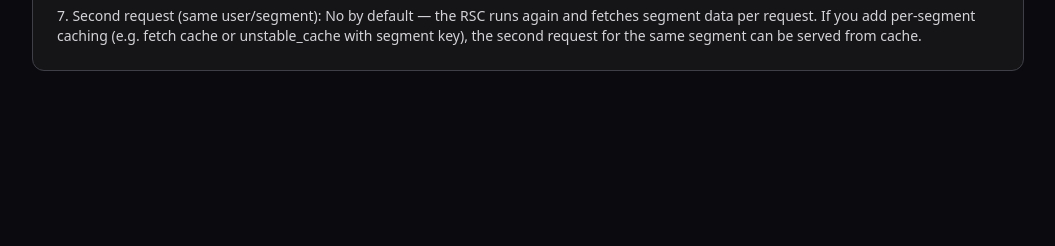
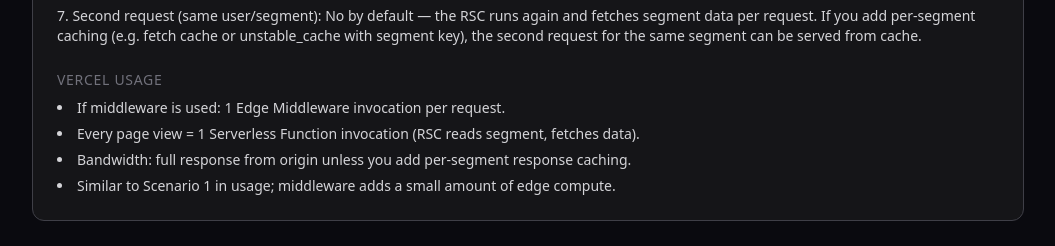
Before and after one commit to gjshah7254/personalisation-scenarios, a Next.js app: page /scenario-4 in a window 1280 px wide. Shown: the part 900-1146 px from the top of the page, without its empty margins (112-1167 px from the left). Before the commit the page ends 1003 px from the top, so only its background shows below. Built offline with nearby package versions, Linux system fonts and the light colour scheme; no server answers.

Commit message:
Vercel usage explained

```diff
--- a/src/app/components/ScenarioExplanation.tsx
+++ b/src/app/components/ScenarioExplanation.tsx
@@ -6,6 +6,7 @@ interface ScenarioExplanationProps {
   secondRequestFromCache: boolean;
   secondRequestFromCacheNote?: string;
   steps: string[];
+  vercelUsage: string[];
 }
 
 export function ScenarioExplanation({
@@ -16,6 +17,7 @@ export function ScenarioExplanation({
   secondRequestFromCache,
   secondRequestFromCacheNote,
   steps,
+  vercelUsage,
 }: ScenarioExplanationProps) {
   return (
     <section className="rounded-xl border border-zinc-700 bg-zinc-900/80 p-6">
@@ -72,6 +74,14 @@ export function ScenarioExplanation({
           <li key={i}>{step}</li>
         ))}
       </ol>
+      <h3 className="mt-6 text-sm font-medium uppercase tracking-wider text-zinc-500">
+        Vercel usage
+      </h3>
+      <ul className="mt-2 list-inside list-disc space-y-1.5 text-sm text-zinc-300">
+        {vercelUsage.map((item, i) => (
+          <li key={i}>{item}</li>
+        ))}
+      </ul>
     </section>
   );
 }
--- a/src/app/scenario-1/page.tsx
+++ b/src/app/scenario-1/page.tsx
@@ -47,6 +47,12 @@ export default async function Scenario1Page() {
           "Full HTML is streamed to the client. No client-side JS is needed for the personalised content.",
           "Second request (same user/segment): No — the page is dynamic; each request is re-rendered on the server. Same user visiting again does not get a cached response unless you add caching (e.g. unstable_cache or segment-based cache).",
         ]}
+        vercelUsage={[
+          "Every page view = 1 Serverless Function invocation (full SSR).",
+          "No Edge Middleware invocations for this route.",
+          "Bandwidth: full HTML response from origin on every request (no CDN cache for this dynamic route by default).",
+          "Usage scales with traffic: more visitors = more function invocations and higher cost.",
+        ]}
       />
     </div>
   );
--- a/src/app/scenario-2/page.tsx
+++ b/src/app/scenario-2/page.tsx
@@ -44,6 +44,12 @@ export default function Scenario2Page() {
           "Personalisation happens entirely in the browser after the initial load.",
           "Second request (same user/segment): Yes for the page HTML — it is served from CDN cache (same static page for everyone). The personalised block is still filled in on the client after hydration; the API may be cached by the browser or CDN.",
         ]}
+        vercelUsage={[
+          "Page HTML/JS/assets: served from CDN (no serverless function for the page).",
+          "Each page load triggers 1 API route invocation (GET /api/me) from the client.",
+          "No Edge Middleware invocations.",
+          "Lower function usage than Scenario 1: one light API call per view instead of full SSR.",
+        ]}
       />
     </div>
   );
--- a/src/app/scenario-3/[segment]/page.tsx
+++ b/src/app/scenario-3/[segment]/page.tsx
@@ -55,6 +55,12 @@ export default async function Scenario3SegmentPage({ params }: PageProps) {
           "Whole page is personalised by segment; no per-component logic—the entire page variant is static.",
           "Second request (same user/segment): Yes — the same segment gets the same pre-built static page from CDN cache. No server or edge run; response is fully cached per segment.",
         ]}
+        vercelUsage={[
+          "Every request: 1 Edge Middleware invocation (reads cookie, rewrites URL; runs at the edge, low cost).",
+          "Page response: served from CDN; no Serverless Function invocation for the page.",
+          "Bandwidth: from CDN after first request per segment; origin not hit for cached responses.",
+          "Lowest serverless usage: only middleware runs; page is static and CDN-cached.",
+        ]}
       />
     </div>
   );
--- a/src/app/scenario-4/page.tsx
+++ b/src/app/scenario-4/page.tsx
@@ -48,6 +48,12 @@ export default async function Scenario4Page() {
           "Result: static shell plus server-rendered, segment-specific sections; good balance of cache and personalisation.",
           "Second request (same user/segment): No by default — the RSC runs again and fetches segment data per request. If you add per-segment caching (e.g. fetch cache or unstable_cache with segment key), the second request for the same segment can be served from cache.",
         ]}
+        vercelUsage={[
+          "If middleware is used: 1 Edge Middleware invocation per request.",
+          "Every page view = 1 Serverless Function invocation (RSC reads segment, fetches data).",
+          "Bandwidth: full response from origin unless you add per-segment response caching.",
+          "Similar to Scenario 1 in usage; middleware adds a small amount of edge compute.",
+        ]}
       />
     </div>
   );
--- a/src/app/scenario-5/page.tsx
+++ b/src/app/scenario-5/page.tsx
@@ -56,6 +56,12 @@ export default function Scenario5Page() {
           "RSC streaming allows partial personalisation without blocking the whole page on server work.",
           "Second request (same user/segment): No — the page and streamed block are rendered on the server again. Same user visiting again gets a fresh server render unless you add caching (e.g. per-user or per-segment cache for the streamed component).",
         ]}
+        vercelUsage={[
+          "Every page view = 1 Serverless Function invocation (streaming SSR; function may stay open until stream completes).",
+          "No Edge Middleware invocations for this route.",
+          "Bandwidth: streamed response from origin each time.",
+          "Usage similar to Scenario 1; streaming can mean slightly longer function duration per request.",
+        ]}
       />
     </div>
   );
```
